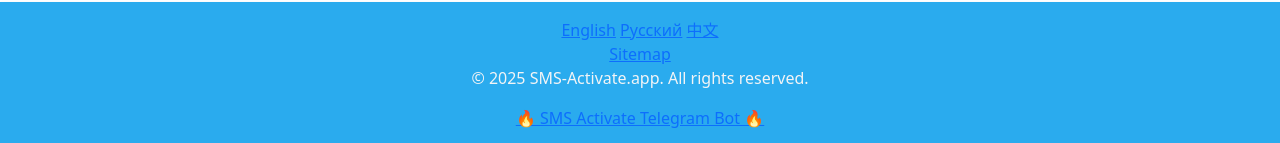
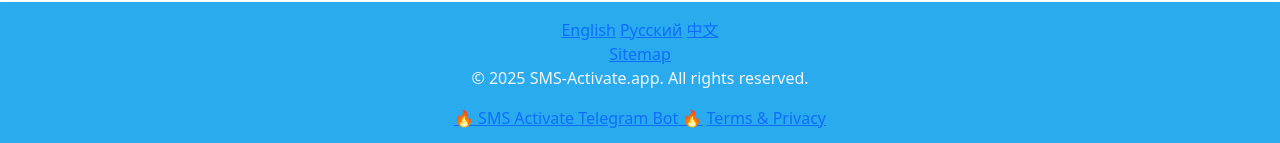
Before and after one commit to VirtualPhoneNumber/sms-activate.app, a Jekyll site: the page built from en/index.md, in a window 1280 px wide. Shown: the part 1392-1535 px from the top of the page. Built offline with Jekyll 4.4.1, drawn with Linux system fonts in a browser that asks for light colours.

Commit message:
TOS & Privacy
TOS & Privacy

```diff
--- a/_layouts/default.html
+++ b/_layouts/default.html
@@ -175,6 +175,7 @@
         <a href="/sitemap.xml">Sitemap</a>
         <p>© {{ 'now' | date: "%Y" }} {{ site.title }}. All rights reserved.</p>
         <a href="https://t.me/PrivatePhoneBot">🔥 SMS Activate Telegram Bot 🔥</a>
+        <a href="https://telegra.ph/Terms-of-Service-and-Privacy-Policy-for-PrivatePhoneBot-04-01">Terms & Privacy</a>
     </footer>
 
     <!-- Bootstrap Bundle with Popper for dropdown functionality -->
```
